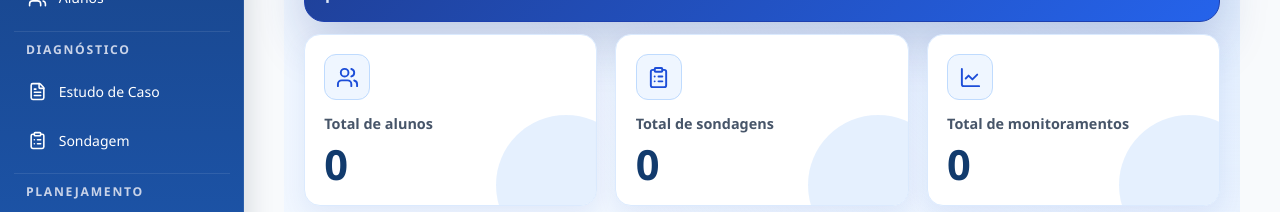
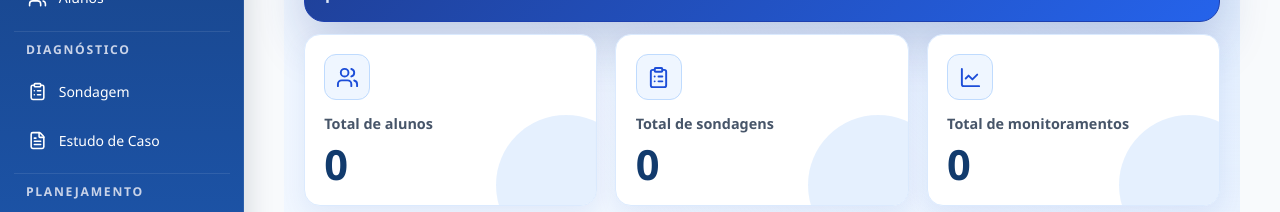
Before and after one commit to terezinhasouzacosta-netizen/aee-registro-eraa, a React (Vite) app: page / in a window 1280 px wide. Shown: the part 308-520 px from the top of the page. Built offline with nearby package versions, Linux system fonts and the light colour scheme; no server answers; the database is empty; sample sign-in values are in the browser's storage.

Commit message:
chore: reorganiza menu de diagnostico

```diff
--- a/src/layouts/AppLayout.jsx
+++ b/src/layouts/AppLayout.jsx
@@ -391,13 +391,13 @@ function AppLayout() {
               <p className="sidebar-section-title">
                 <span>DIAGNÓSTICO</span>
               </p>
+              <NavLink to="/sondagens">
+                <ClipboardList className="sidebar-link-icon" aria-hidden="true" />
+                <span>Sondagem</span>
+              </NavLink>
               <NavLink to="/estudo-de-caso">
                 <FileText className="sidebar-link-icon" aria-hidden="true" />
                 <span>Estudo de Caso</span>
-              </NavLink>
-              <NavLink to="/sondagens">
-                <ClipboardList className="sidebar-link-icon" aria-hidden="true" />
-                <span>Sondagem</span>
               </NavLink>
             </div>
           ) : null}
```
